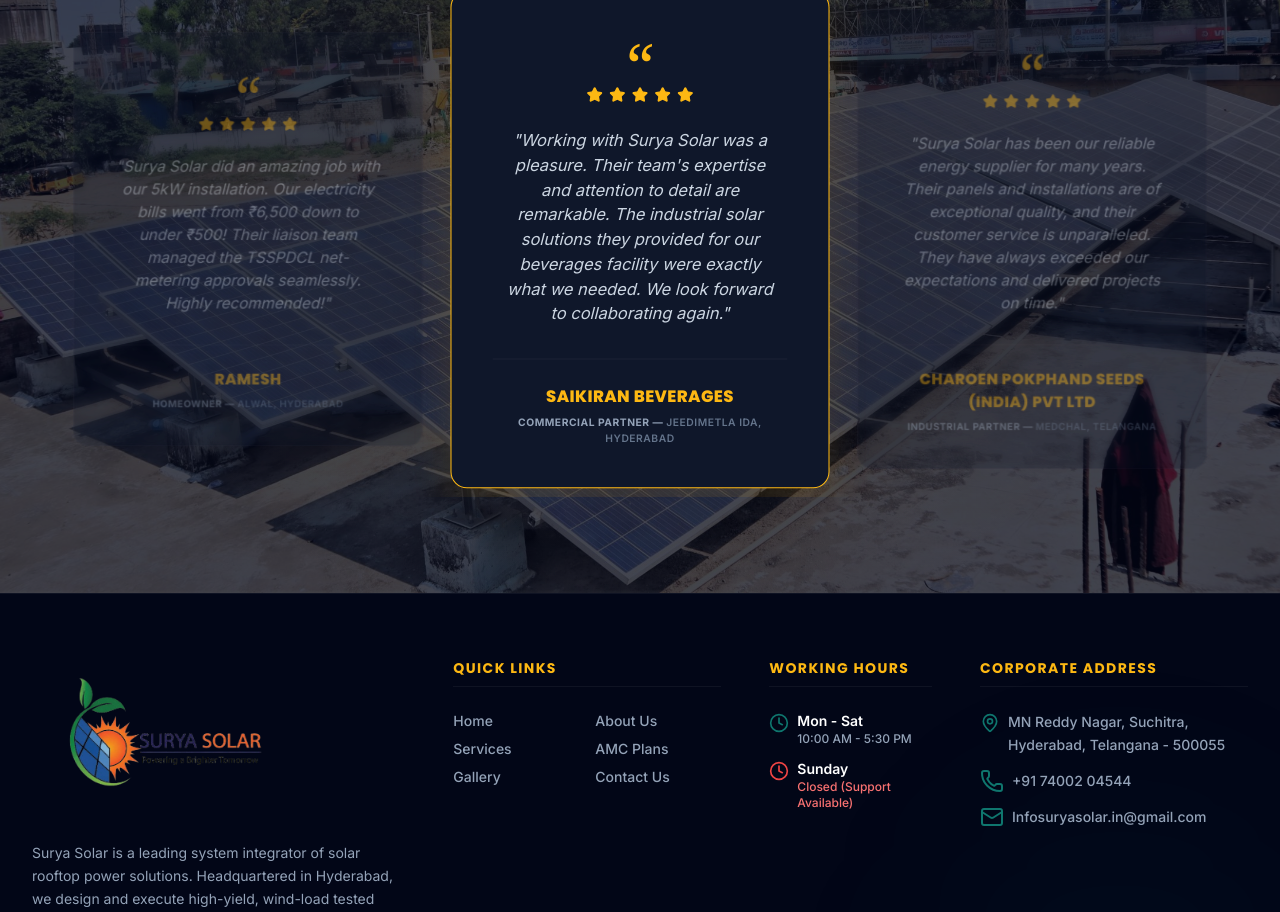
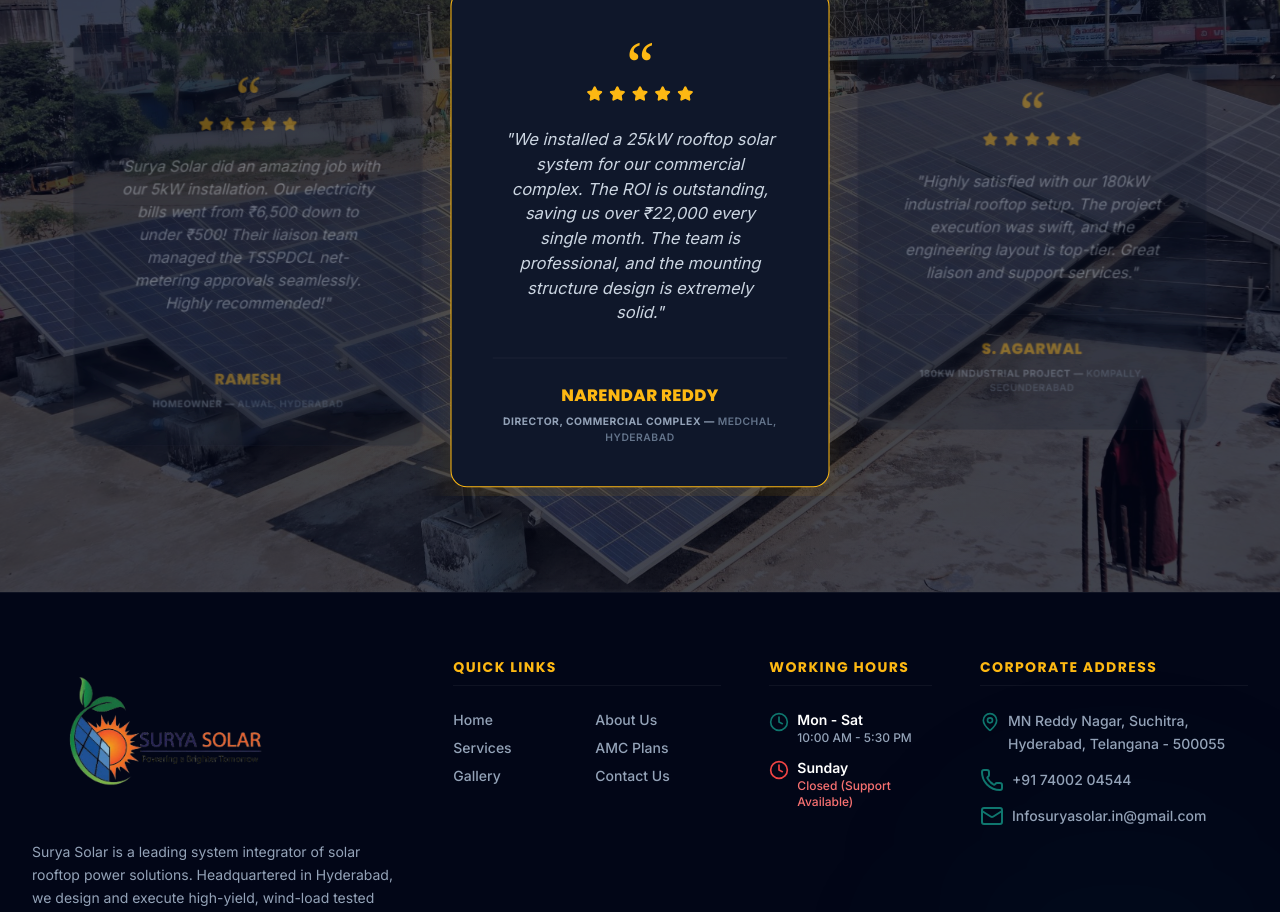
Before and after one commit to abhishek-abhinova/suryasolar, a React (Vite) app: page / in a window 1280 px wide. Shown: the part 5060-5972 px from the top of the page. Built offline with nearby package versions, Linux system fonts and the light colour scheme.

Commit message:
Update Testimonials.jsx

```diff
--- a/src/sections/Testimonials.jsx
+++ b/src/sections/Testimonials.jsx
@@ -18,24 +18,24 @@ const Testimonials = () => {
       rating: 5,
     },
     {
-      name: 'Saikiran Beverages',
-      role: 'Commercial Partner',
-      location: 'Jeedimetla IDA, Hyderabad',
-      text: "Working with Surya Solar was a pleasure. Their team's expertise and attention to detail are remarkable. The industrial solar solutions they provided for our beverages facility were exactly what we needed. We look forward to collaborating again.",
-      rating: 5,
-    },
-    {
-      name: 'Charoen Pokphand Seeds (India) Pvt Ltd',
-      role: 'Industrial Partner',
-      location: 'Medchal, Telangana',
-      text: 'Surya Solar has been our reliable energy supplier for many years. Their panels and installations are of exceptional quality, and their customer service is unparalleled. They have always exceeded our expectations and delivered projects on time.',
-      rating: 5,
-    },
-    {
       name: 'Narendar Reddy',
       role: 'Director, Commercial Complex',
       location: 'Medchal, Hyderabad',
       text: 'We installed a 25kW rooftop solar system for our commercial complex. The ROI is outstanding, saving us over ₹22,000 every single month. The team is professional, and the mounting structure design is extremely solid.',
+      rating: 5,
+    },
+    {
+      name: 'S. Agarwal',
+      role: '180kW Industrial Project',
+      location: 'Kompally, Secunderabad',
+      text: 'Highly satisfied with our 180kW industrial rooftop setup. The project execution was swift, and the engineering layout is top-tier. Great liaison and support services.',
+      rating: 5,
+    },
+    {
+      name: 'B. Kishore',
+      role: '5kW Residential Project',
+      location: 'Suchitra, Hyderabad',
+      text: 'Superb experience with Surya Solar for my 5kW residential system. Seamless net-metering setup with TSSPDCL, and the panel output has been excellent ever since.',
       rating: 5,
     },
   ];
```
